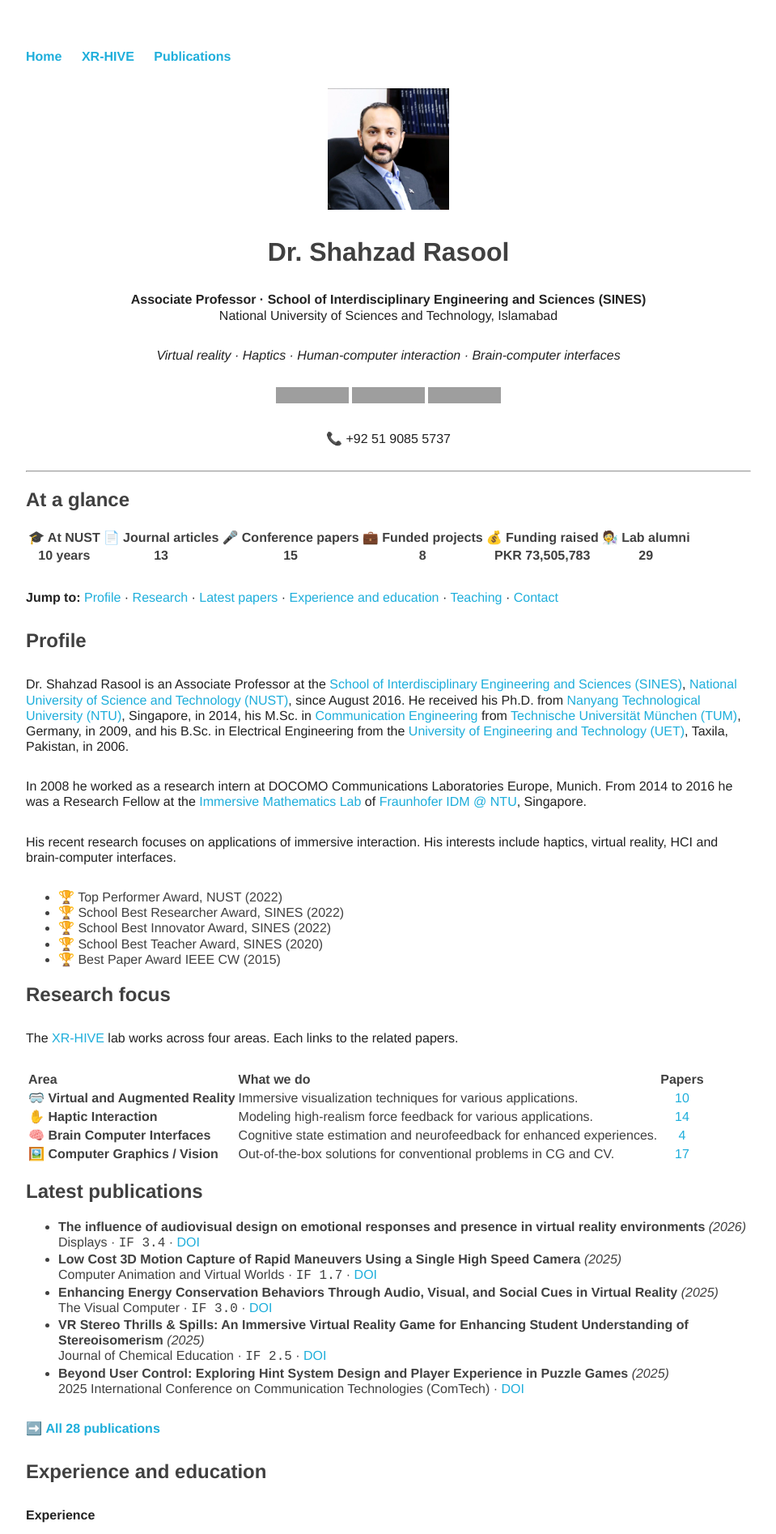
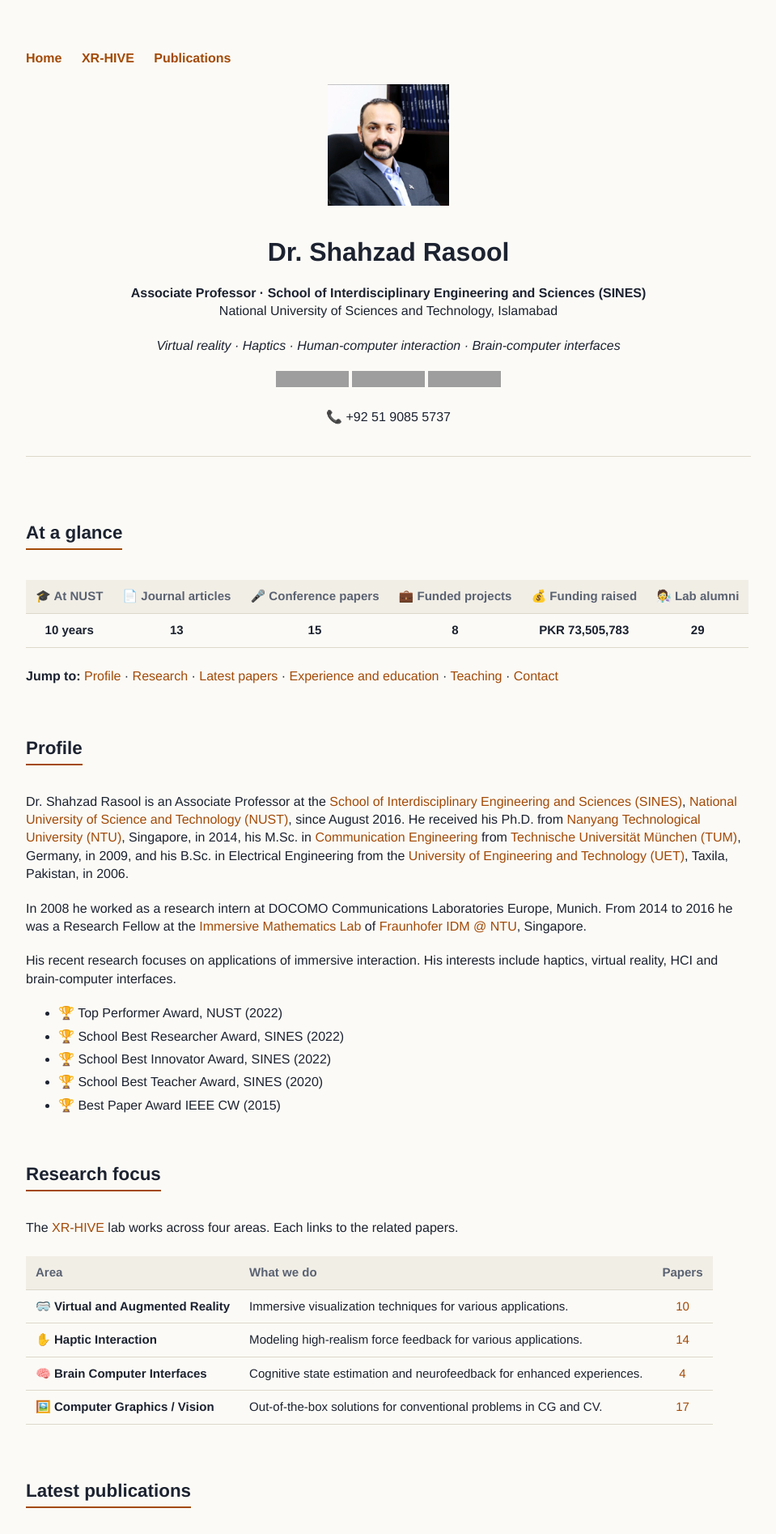
Before and after one commit to ShahzadRasool/shahzadrasool.github.io, a Jekyll site: the page built from index.md, in a window 1280 px wide. Shown: the top 1894 px of the page at 81% size, without its empty margins (160-1119 px from the left). Built offline with Jekyll 4.4.1, drawn with Linux system fonts in a browser that asks for light colours; our own code applies the rules of GitHub Pages for plain Markdown files; grey boxes are pictures that could not be loaded.

Commit message:
Update main.css

```diff
--- a/css/main.css
+++ b/css/main.css
@@ -1,51 +1,120 @@
+/* ==========================================================================
+   Palette: Midnight and amber
+   Change the colors here and nothing else needs touching.
+   ========================================================================== */
+:root {
+  --bg:      #fbfaf6;   /* page */
+  --surface: #f1eee6;   /* tables header, code tags, details */
+  --text:    #1c2230;   /* body text */
+  --muted:   #5a6272;   /* secondary text, footer */
+  --line:    #ddd8ca;   /* borders */
+  --accent:  #a34a07;   /* links, key highlights (amber) */
+  --accent2: #2447b8;   /* secondary: IF tags, hover (blue) */
+}
+@media (prefers-color-scheme: dark) {
+  :root {
+    --bg:      #0b1220;
+    --surface: #131c2e;
+    --text:    #e8ecf4;
+    --muted:   #9aa5ba;
+    --line:    #25314a;
+    --accent:  #f5b041;
+    --accent2: #7ea6ff;
+  }
+}
+
 body {
-  font-family:'Helvetica', 'Arial', 'Sans-Serif';
+  font-family: 'Helvetica', 'Arial', sans-serif;
   margin: 60px auto;
   width: 70%;
+  max-width: 980px;
   font-size: 16px;
-  color: #404040;
-  background: #FFF;
+  color: var(--text);
+  background: var(--bg);
+  line-height: 1.5;
 }
+
 nav ul, footer ul {
-    font-family:'Helvetica', 'Arial', 'Sans-Serif';
-    padding: 0px;
+  font-family: 'Helvetica', 'Arial', sans-serif;
+  padding: 0;
   list-style: none;
   font-weight: bold;
 }
-nav ul li, footer ul li {
-    display: inline;
-    margin-right: 20px;
+nav ul li, footer ul li { display: inline; margin-right: 20px; }
+
+a { text-decoration: none; color: var(--accent); }
+a:hover { text-decoration: underline; color: var(--accent2); }
+
+h1 { font-size: 2em; margin: 1em 0 .4em; }
+h2 {
+  font-size: 1.4em;
+  margin: 2em 0 .6em;
+  padding-bottom: .25em;
+  border-bottom: 2px solid var(--accent);
+  display: inline-block;
 }
-a {
-    text-decoration: none;
-    color: #1EAEDB;
+h3 { font-size: 1.1em; margin: 1.6em 0 .5em; color: var(--accent2); }
+h1, h2, h3 { font-family: 'Helvetica', 'Arial', sans-serif; line-height: 1.2; }
+
+p { font-size: 1em; line-height: 1.4; margin: 20px 0; color: var(--text); }
+
+ul li, ol li { font-size: 1em; line-height: 1.4; margin: 6px 0; }
+
+strong { color: var(--text); }
+hr { border: 0; border-top: 1px solid var(--line); margin: 36px 0; }
+img { max-width: 100%; height: auto; }
+
+/* quotes (vision and mission) */
+blockquote {
+  margin: 20px 0;
+  padding: 4px 20px;
+  border-left: 4px solid var(--accent);
+  background: var(--surface);
+  color: var(--text);
 }
-a:hover {
-    text-decoration: underline;
-}
-h1 {
-    font-size: 2em;
-    font-family:'Helvetica', 'Arial', 'Sans-Serif';
-}
-p {
-    font-size: 1.0em;
-    line-height: 1.2;
-    margin: 30px 0;
-    color: #222;
-}
-footer {
-    border-top: 1px solid #d5d5d5;
-    font-size: .8em;
+blockquote p { margin: 12px 0; }
+
+/* tags such as `IF 3.4` and topic labels */
+code {
+  font-family: ui-monospace, 'SFMono-Regular', Menlo, Consolas, monospace;
+  font-size: .82em;
+  background: var(--surface);
+  color: var(--accent2);
+  border: 1px solid var(--line);
+  border-radius: 99px;
+  padding: 1px 8px;
+  white-space: nowrap;
 }
 
-ul li{
-  /*margin: 25px 0;*/
-  font-size: 1.0em;
-  line-height: 1.20;
+/* tables (stats, funding, courses, alumni) */
+table {
+  border-collapse: collapse;
+  width: 100%;
+  margin: 24px 0;
+  font-size: .94em;
+  display: block;
+  overflow-x: auto;
 }
+th, td { padding: 9px 12px; border-bottom: 1px solid var(--line); vertical-align: top; }
+th { background: var(--surface); color: var(--muted); font-weight: 600; text-align: left; }
+tr:hover td { background: var(--surface); }
 
-ol li {
-  /*margin: 25px 0; */
-  font-size: 1.0em;
-  line-height: 1.2;
+/* collapsible sections */
+details {
+  margin: 20px 0;
+  padding: 4px 18px;
+  border: 1px solid var(--line);
+  border-radius: 10px;
+  background: var(--surface);
 }
+summary { cursor: pointer; padding: 10px 0; color: var(--text); }
+summary:hover { color: var(--accent); }
+details[open] summary { border-bottom: 1px solid var(--line); margin-bottom: 12px; }
+
+footer { border-top: 1px solid var(--line); font-size: .8em; color: var(--muted); margin-top: 60px; }
+
+::selection { background: var(--accent); color: var(--bg); }
+
+@media (max-width: 720px) {
+  body { width: auto; margin: 24px 18px; }
+}
```
Lines whose indentation alone changed are shown as unchanged.
